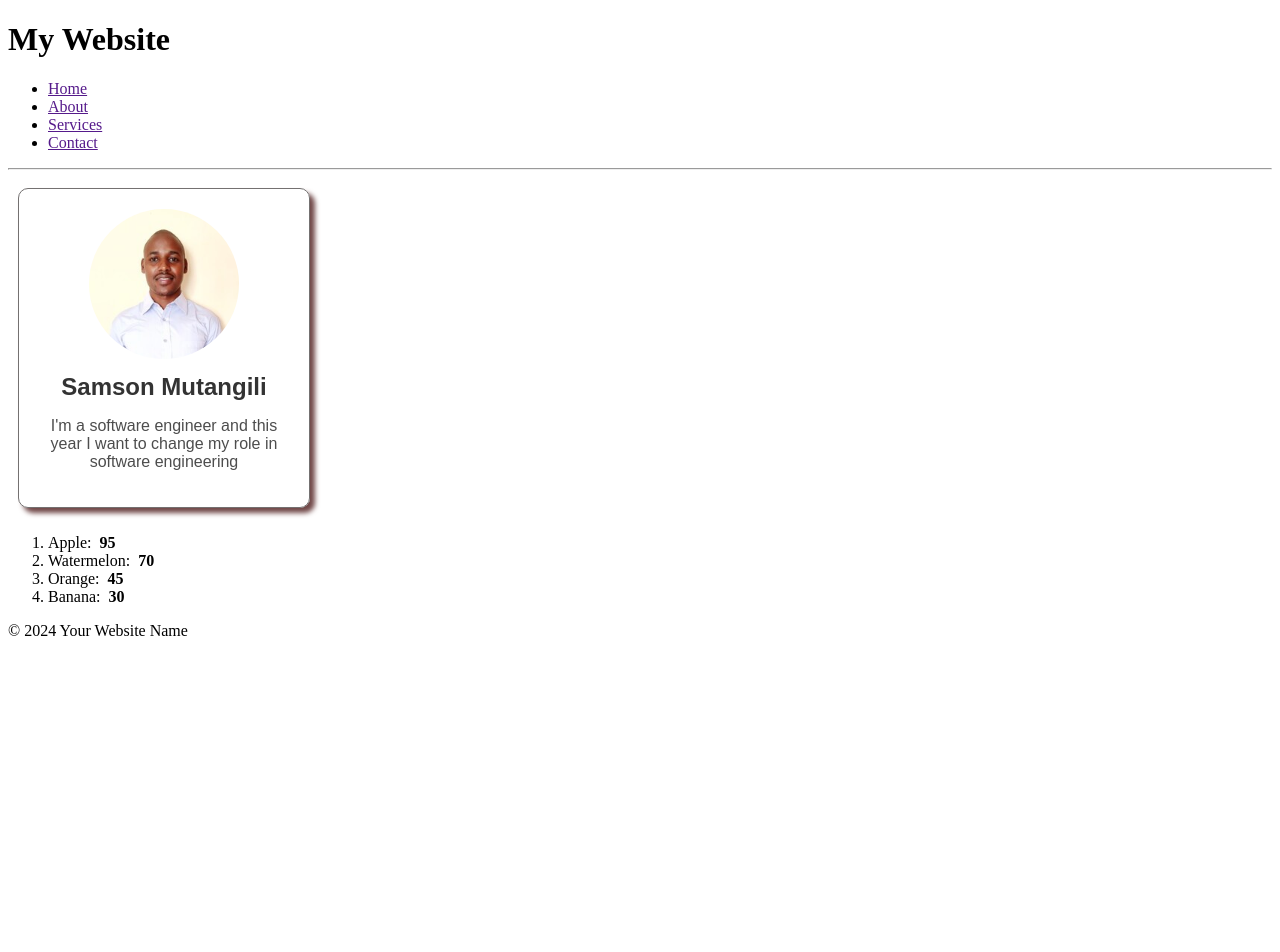
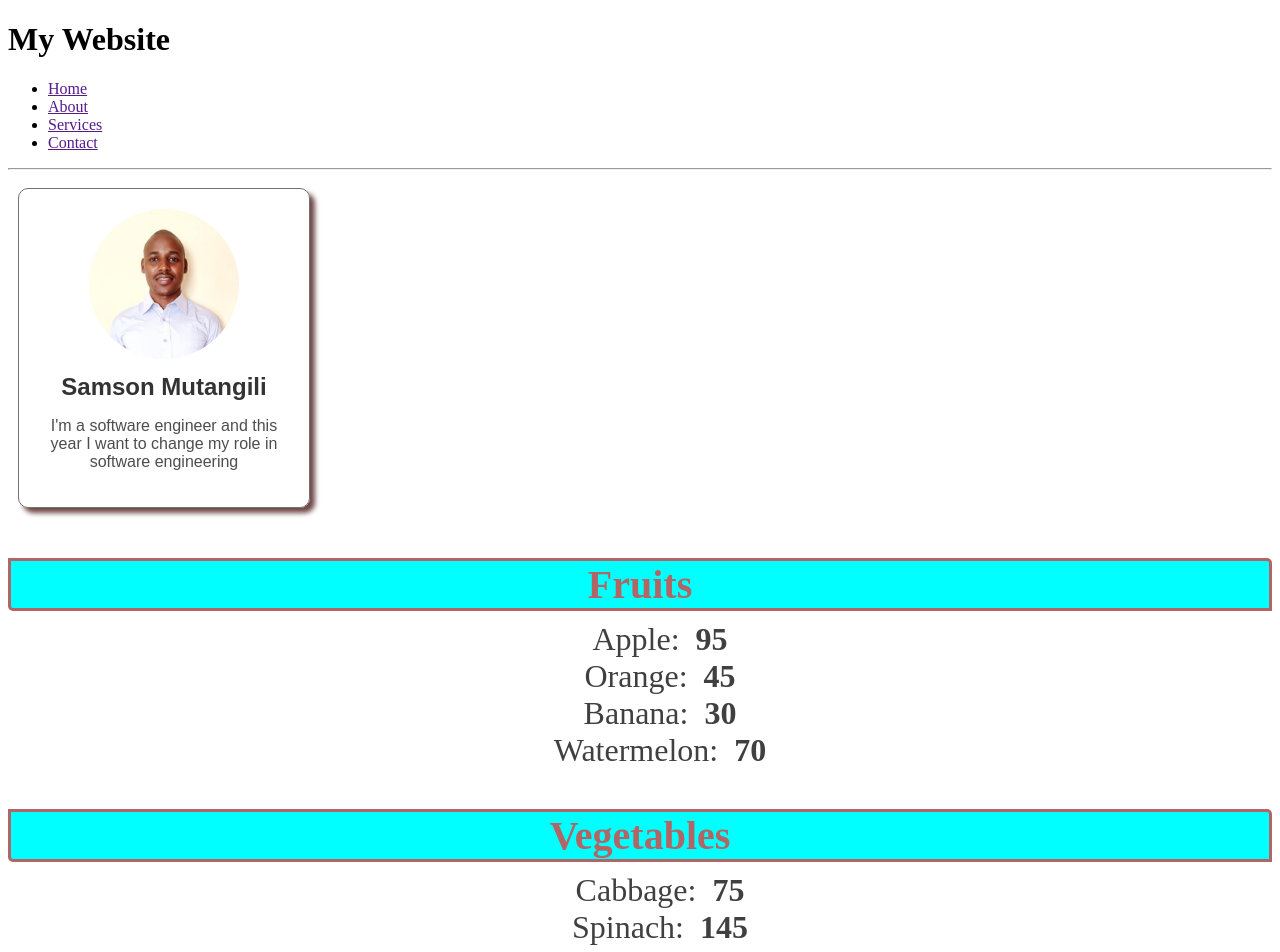
Before and after one commit to samson-mutangili/ReactJs, a React app in the folder my-react-app/: page / in a window 1280 px wide. Shown: the top 952 px of the page. Before the commit the page ends 800 px from the top, so only its background shows below. Built offline with nearby package versions, Linux system fonts and the light colour scheme; the HTML template or start-up script is replaced by a standard one.

Commit message:
Made a reusable list component

```diff
--- a/my-react-app/src/App.jsx
+++ b/my-react-app/src/App.jsx
@@ -8,6 +8,20 @@ import UserGreeting from './UserGreeting.jsx';
 import List from './List.jsx';
 
 function App() {
+
+  const fruits = [
+                    {id: 1, name: "Apple", calories: 95},
+                    {id: 2, name: "Orange", calories: 45},
+                    {id: 3, name: "Banana", calories: 30},
+                    {id: 4, name: "Watermelon", calories: 70},
+                ]
+
+  const vegetables = [
+                  {id: 5, name: "Cabbage", calories: 75},
+                  {id: 6, name: "Spinach", calories: 145},
+                  {id: 7, name: "Potatoes", calories: 110},
+                  {id: 8, name: "Carrots", calories: 25},
+              ]
 
   return(
     <>
@@ -22,7 +36,8 @@ function App() {
       <Student name="Brian" age={23} profession="Teacher" hasMasters={true}/>
       <Student/> */}
 
-      <List/>
+      {fruits.length > 0 && <List items={fruits} category="Fruits"/>}
+      {vegetables.length > 0 ? <List items={vegetables} category="Vegetables"/> : null}
 
       <Footer/>
     </>
--- a/my-react-app/src/List.jsx
+++ b/my-react-app/src/List.jsx
@@ -1,34 +1,56 @@
-function List(){
+import PropTypes from 'prop-types'
+function List(props){
 
-    const fruits = [
-                    {id: 1, name: "Apple", calories: 95},
-                    {id: 2, name: "Orange", calories: 45},
-                    {id: 3, name: "Banana", calories: 30},
-                    {id: 4, name: "Watermelon", calories: 70},
-                ]
+    const category = props.category;
+    const itemLists = props.items;
+
+
+    // const fruits = [
+    //                 {id: 1, name: "Apple", calories: 95},
+    //                 {id: 2, name: "Orange", calories: 45},
+    //                 {id: 3, name: "Banana", calories: 30},
+    //                 {id: 4, name: "Watermelon", calories: 70},
+    //             ]
 
     //sort the strings
-    fruits.sort((a, b) => a.name.localeCompare(b.name)); //sort in alphabetical order
+   // fruits.sort((a, b) => a.name.localeCompare(b.name)); //sort in alphabetical order
     //fruits.sort((a, b) => b.name.localeCompare(a.name)); //sort in reverse alphabetical order
 
-    fruits.sort((a, b) => a.calories - b.calories); //numeric order or ascending order
-    fruits.sort((a, b) => b.calories - a.calories); //reverse numeric order or descending order
+    //fruits.sort((a, b) => a.calories - b.calories); //numeric order or ascending order
+    //fruits.sort((a, b) => b.calories - a.calories); //reverse numeric order or descending order
 
 
     //fruits that have calories less than 50
-    const lowCalFruits = fruits.filter((fruit) => fruit.calories < 50)
+    //const lowCalFruits = fruits.filter((fruit) => fruit.calories < 50)
 
     //fruits that have high calories than 50
-    const highCalFruits = fruits.filter((fruit) => fruit.calories >= 50)
+    //const highCalFruits = fruits.filter((fruit) => fruit.calories >= 50)
 
-    const listItems = fruits.map(fruit => <li key={fruit.id}>
-                                            {fruit.name}: &nbsp;
-                                            <b>{fruit.calories}</b>
+    const listItems = itemLists.map(item => <li key={item.id}>
+                                            {item.name}: &nbsp;
+                                            <b>{item.calories}</b>
                                                             </li>);
 
     return(
-        <ol>{listItems}</ol>
+        <>
+        <h3 className="list-category">{category}</h3>
+        <ol className="list-items">{listItems}</ol>
+        </>
     );
 }
 
+//set the default props
+List.defaultProps = {
+    category: "Category",
+    items: [],
+}
+
+//set the props types
+List.propTypes = {
+    category: PropTypes.string,
+    items: PropTypes.arrayOf(PropTypes.shape({id: PropTypes.number,
+                                                name: PropTypes.string,
+                                            calories: PropTypes.number})),
+}
+
 export default List
--- a/my-react-app/src/index.css
+++ b/my-react-app/src/index.css
@@ -51,3 +51,27 @@
   border-radius: 5px;
   margin: 0;
 }
+
+.list-category{
+  font-size: 2.5em;
+  font-weight: bold;
+  color: hsl(0, 34%, 55%);
+  margin-bottom: 10px;
+  text-align: center;
+  border: 3px solid;
+  border-radius: 0%5px;
+  background-color: aqua;
+}
+
+.list-items{
+  font-size: 2em;
+  list-style: none;
+  color: hsl(0, 0%, 25%);
+  text-align: center;
+  margin: 0;
+}
+
+.list-items li:hover{
+  color: hsl(0, 0%, 45%);
+  cursor: pointer;
+}
```
